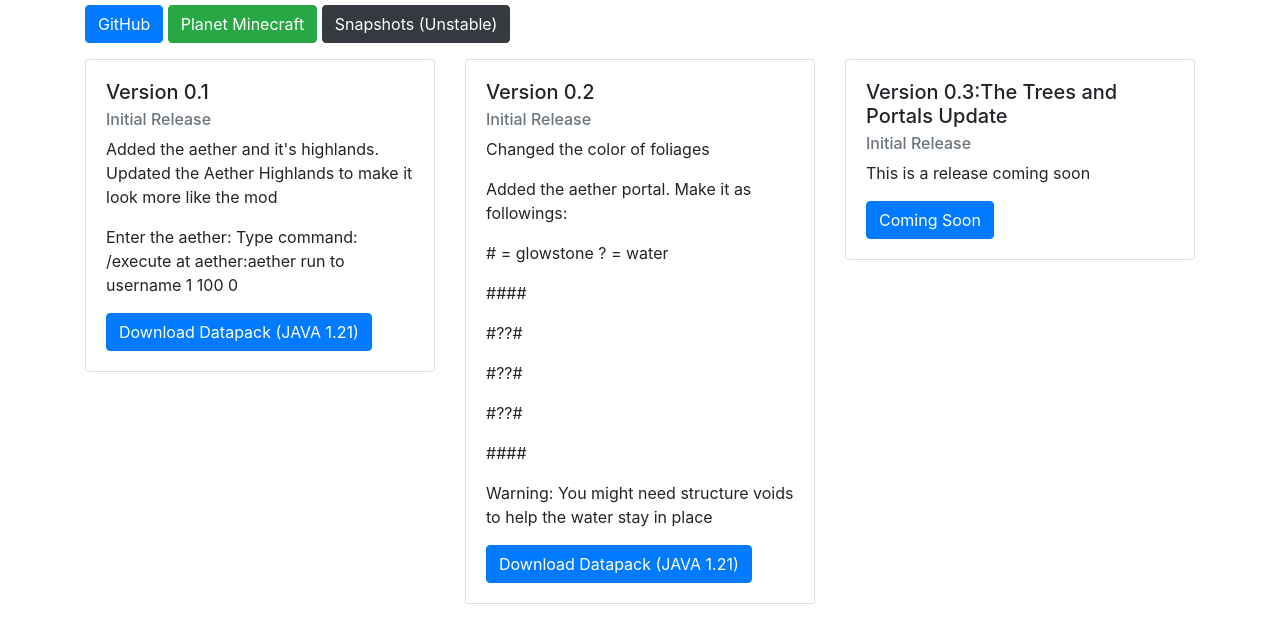
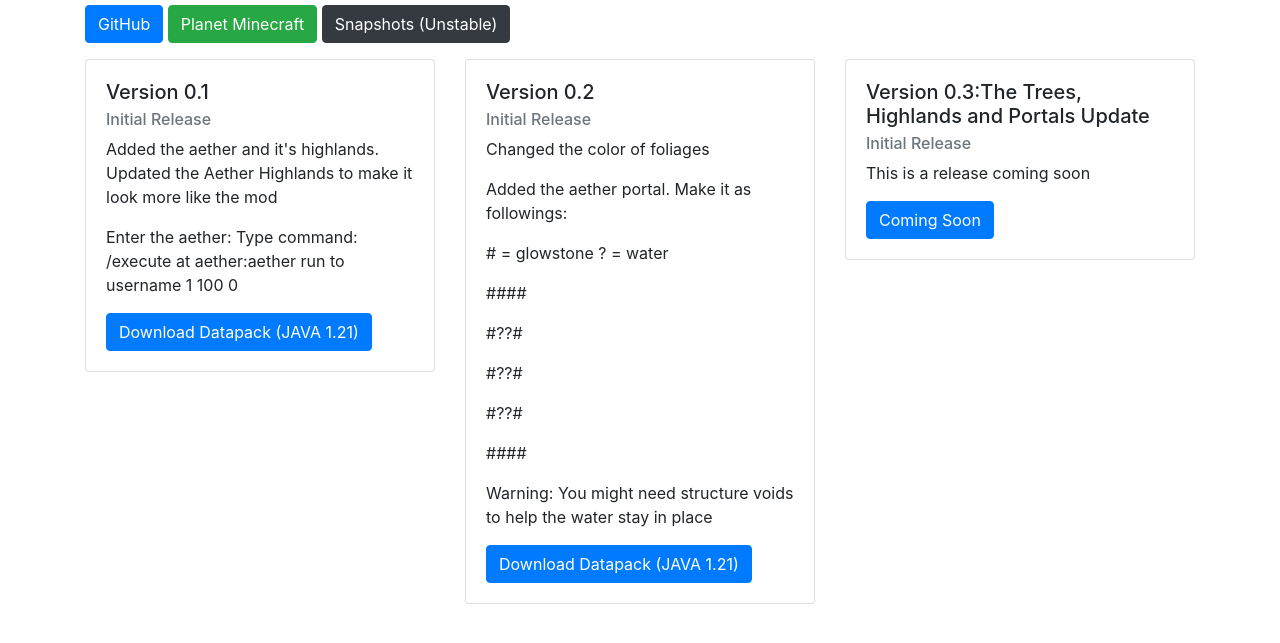
Before and after one commit to RELboss/A-Vanilla-Aether, a plain HTML site: page index.html in a window 1280 px wide. Shown: the part 99-742 px from the top of the page. Drawn offline with nearby package versions, Linux system fonts and the light colour scheme.

Commit message:
Update index.html

```diff
--- a/index.html
+++ b/index.html
@@ -68,7 +68,7 @@ Make it as followings:
             <div class="col-md-4 mb-4">
                 <div class="card release-card">
                     <div class="card-body">
-                        <h5 class="card-title">Version 0.3:The Trees and Portals Update</h5>
+                        <h5 class="card-title">Version 0.3:The Trees, Highlands and Portals Update</h5>
                         <h6 class="card-subtitle mb-2 text-muted">Initial Release</h6>
                         <p class="card-text">This is a release coming soon</p>
                         <a href="https://example.com" class="btn btn-primary">Coming Soon</a>
```
